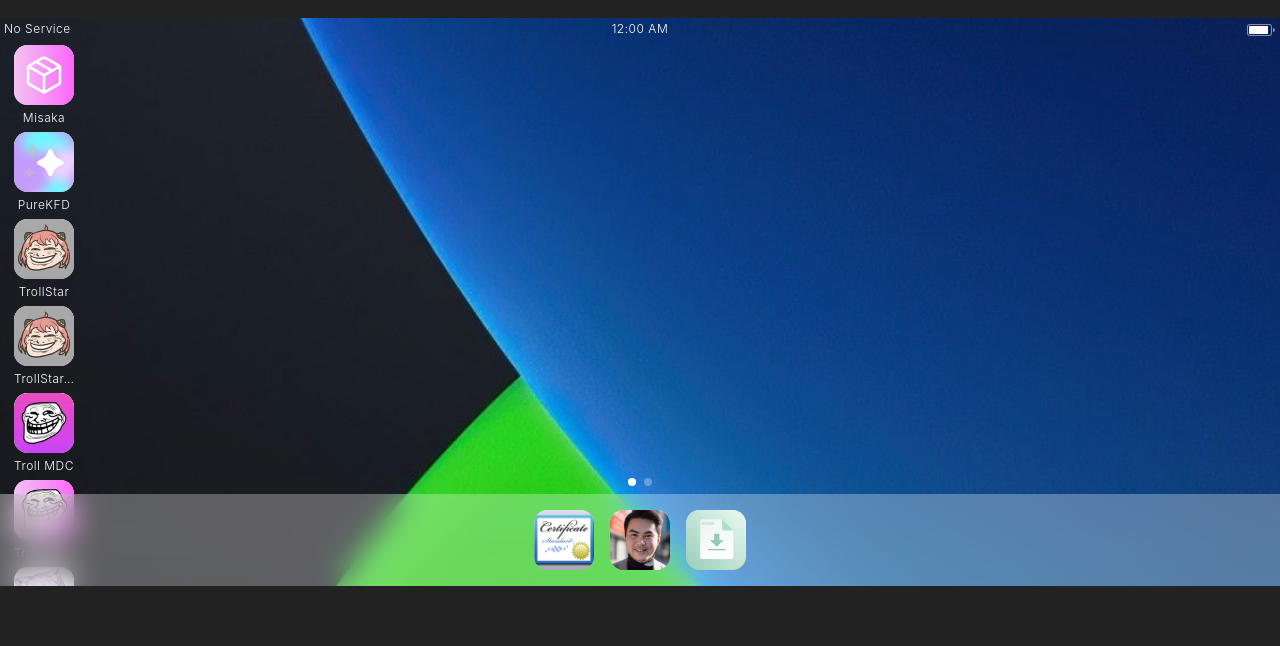
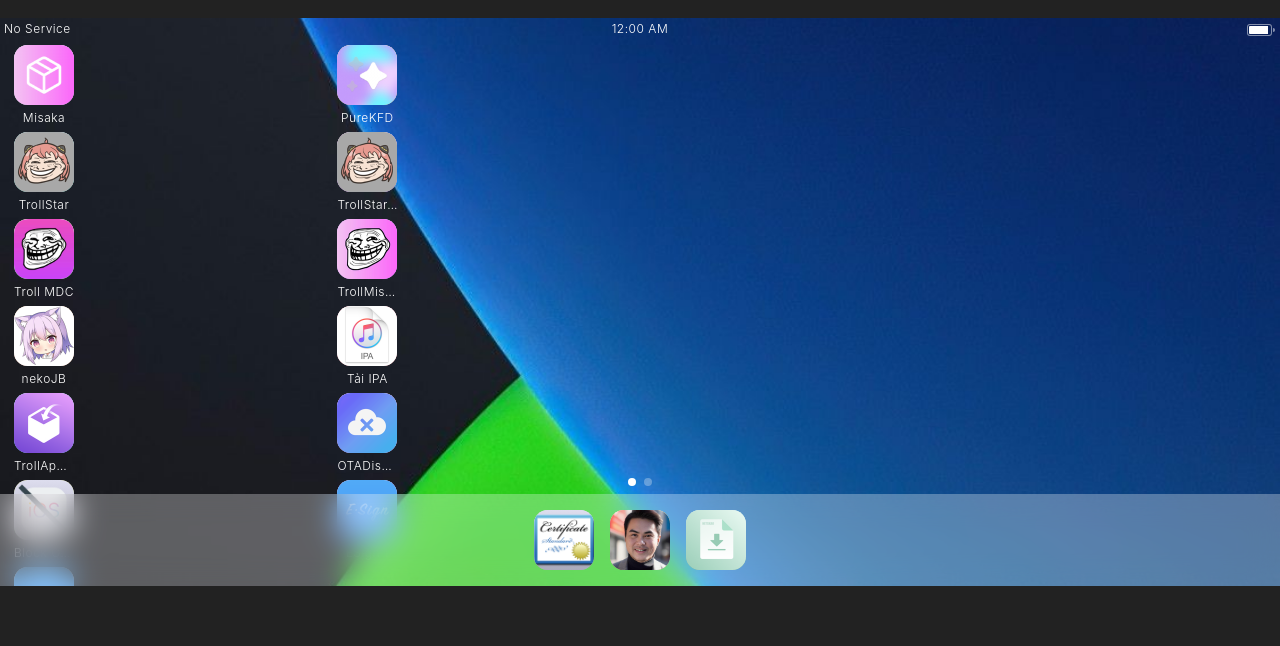
Before and after one commit to hiepvk/hiepvk.github.io, a PHP site: page / in a window 1280 px wide. Shown: the top 646 px of the page. Run offline with PHP 8.4, Linux system fonts and the light colour scheme.

Commit message:
Update style.css

```diff
--- a/style.css
+++ b/style.css
@@ -266,7 +266,7 @@ input[type=radio]:nth-of-type(2):checked ~ .pages .page .bg-blur, input[type=rad
 
 /** Apps **/
 .app, .folder {
-  margin: 0 100% 7px 6px;
+  margin: 0 30% 7px 6px;
   max-width: 60px;
   max-height: 80px;
   border-radius: 23%;
```
